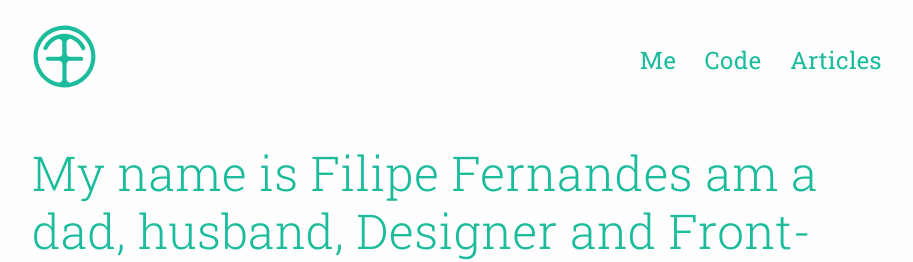
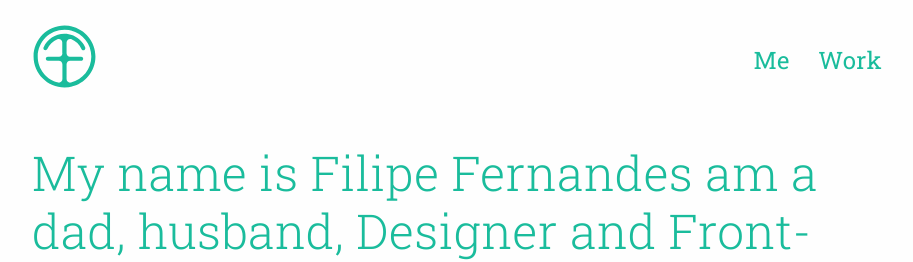
Before and after one commit to filipesf/filipesf.github.io, a Jekyll site: the page built from index.html, in a window 1280 px wide. Shown: the top 262 px of the page, without its empty margins (183-1096 px from the left). Built offline with Jekyll 4.4.1, drawn with Linux system fonts in a browser that asks for light colours; nearby versions of some CDN libraries.

Commit message:
removed articles menu and updated works link

```diff
--- a/_includes/header.html
+++ b/_includes/header.html
@@ -10,8 +10,8 @@
 
       <ul class="nav__list">
         <li class="nav__list__item"><a href="{{ site.baseurl }}/" title="More about Filipe Fernandes">Me</a></li>
-        <li class="nav__list__item"><a href="{{ site.github }}/?tab=repositories" title="Hack my codes">Code</a></li>
-        <li class="nav__list__item"><a href="{{ site.baseurl }}/articles" title="Read my articles">Articles</a></li>
+        <li class="nav__list__item"><a href="{{ site.baseurl }}/#work" title="Check out my featured works">Work</a></li>
+        <!-- <li class="nav__list__item"><a href="{{ site.baseurl }}/articles" title="Read my articles">Articles</a></li> -->
       </ul>
     </nav>
   </div>
```
